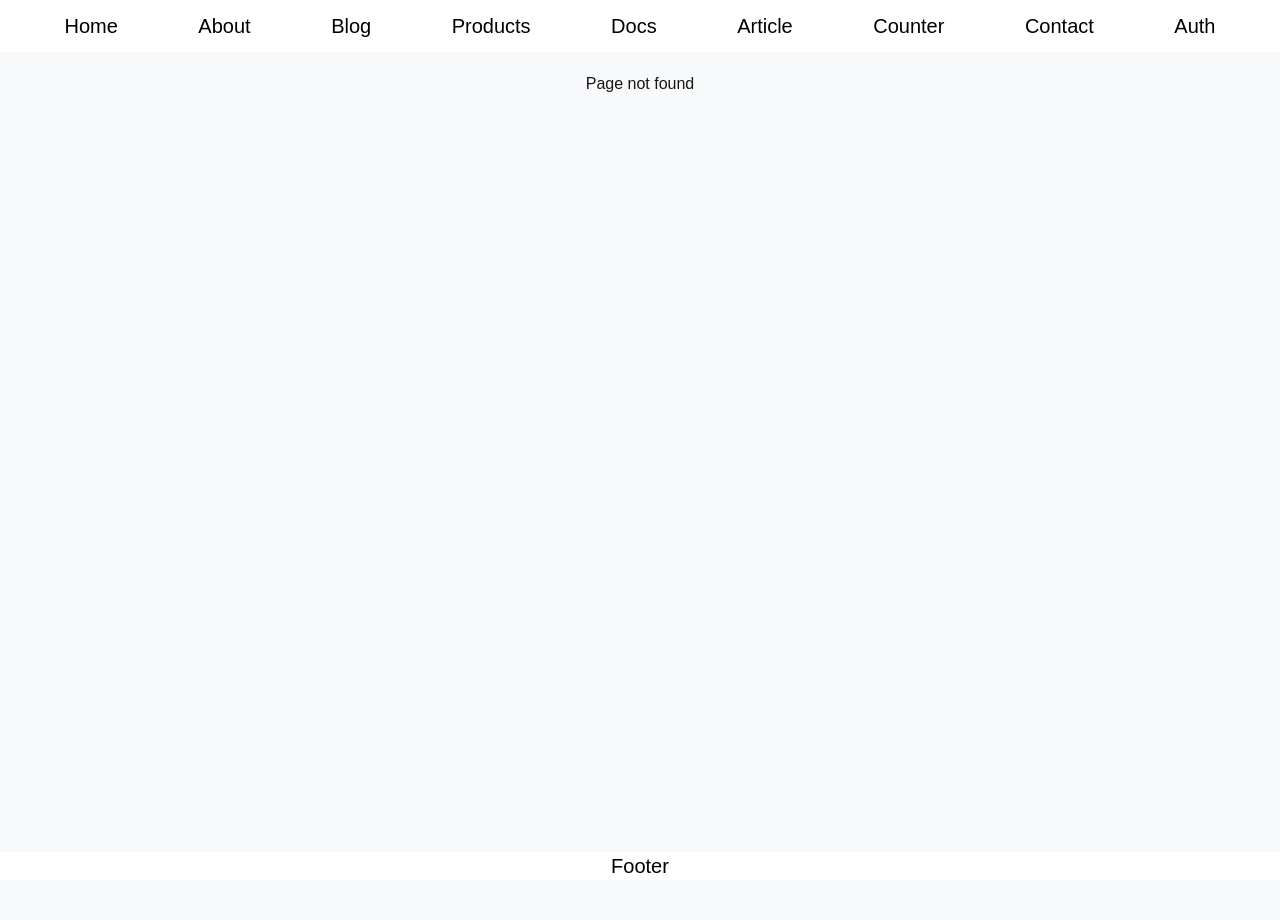
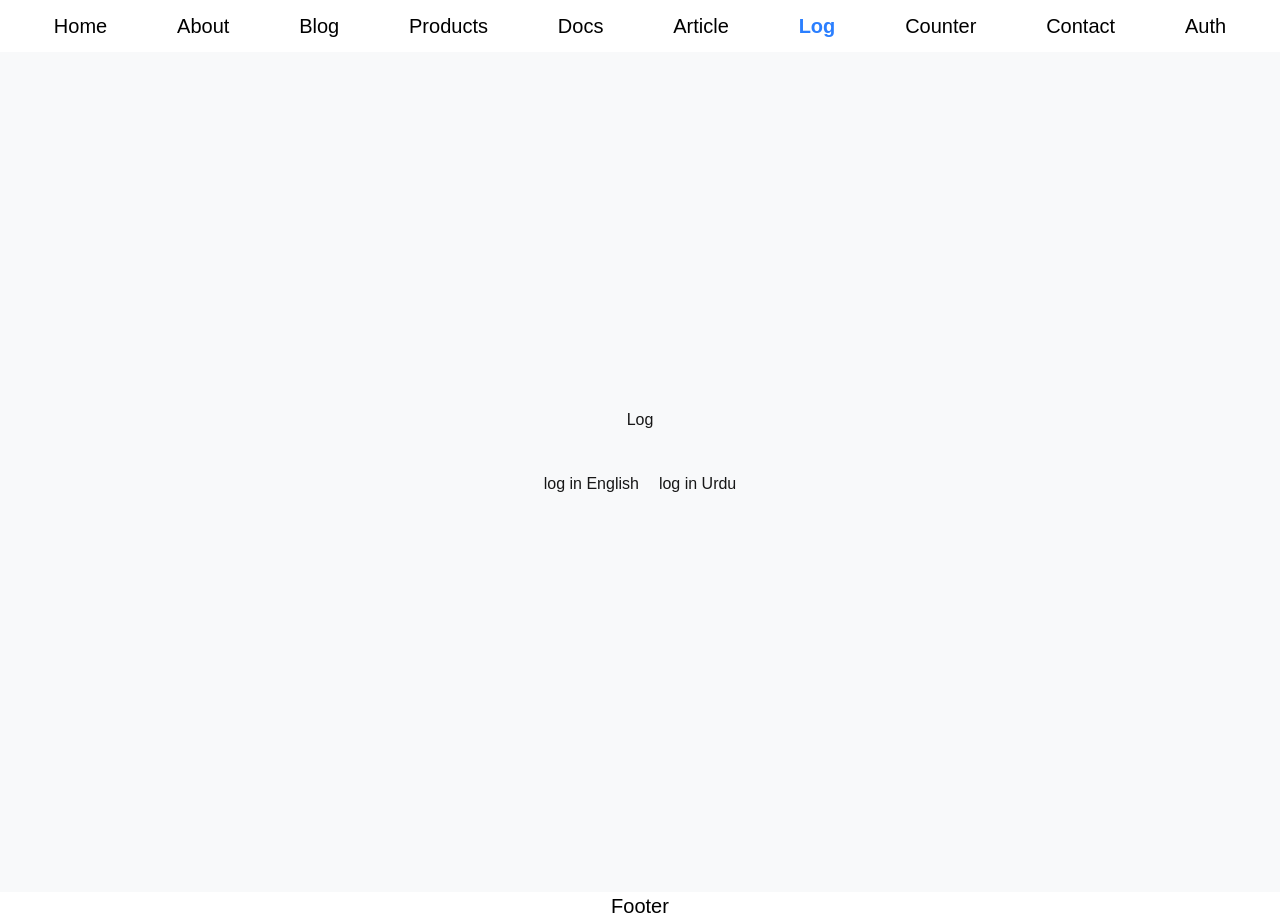
Before and after one commit to hasham0/next_js_tut, a Next.js app: page /log in a window 1280 px wide. Before the commit this address had no page. Before the commit the page ends 880 px from the top, so only its background shows below. Built offline with nearby package versions, Linux system fonts and the light colour scheme.

Commit message:
clinet params & search params

```diff
--- /dev/null
+++ b/src/app/(params-search-params)/(client)/log/[logId]/page.tsx
@@ -0,0 +1,35 @@
+"use client";
+
+import { use } from "react";
+import Link from "next/link";
+
+type Props = {
+  params: Promise<{ logId: string }>;
+  searchParams: Promise<{ lang: string }>;
+};
+
+export default function LetterPage({ params, searchParams }: Props) {
+  const { logId } = use(params);
+  const { lang } = use(searchParams);
+  return (
+    <div>
+      <p>
+        Log ID:&nbsp;
+        {logId.split(/-/g).map((name, index) => (
+          <span key={index}>{name[0].toUpperCase() + name.slice(1)} </span>
+        ))}
+      </p>
+      <p>Language: {lang[0].toUpperCase() + lang.slice(1)}</p>
+      <p className="text-gray-600 dark:text-gray-400 my-4 max-w-lg mx-auto">
+        Lorem, ipsum dolor sit amet consectetur adipisicing elit. Fugiat minima
+        veniam nihil. Nisi rem excepturi impedit est inventore, dicta, voluptas
+        asperiores dolorem officiis autem ipsa obcaecati omnis nesciunt eveniet.
+        Eius laboriosam impedit ex beatae quod, ad corrupti maiores doloremque
+        iusto eligendi mollitia optio nam natus rem ipsum quis eos! Illum!
+      </p>{" "}
+      <div className="border-2 border-gray-400 bg-gray-400 flex justify-center items-center w-full py-2 my-10">
+        <Link href={`/log`}>Back to Logs</Link>
+      </div>
+    </div>
+  );
+}
--- /dev/null
+++ b/src/app/(params-search-params)/(client)/log/layout.tsx
@@ -0,0 +1,18 @@
+import { ReactNode } from "react";
+import { Metadata } from "next";
+
+type Props = {
+  children: ReactNode;
+};
+
+export const metadata: Metadata = {
+  title: "Log",
+};
+
+export default function LogLayout({ children }: Props) {
+  return (
+    <div className="min-h-screen w-full flex items-center justify-center">
+      {children}
+    </div>
+  );
+}
--- /dev/null
+++ b/src/app/(params-search-params)/(client)/log/page.tsx
@@ -0,0 +1,19 @@
+import { Metadata } from "next";
+import Link from "next/link";
+
+export const metadata: Metadata = {
+  title: "Log",
+};
+
+type Props = {};
+export default function Log({}: Props) {
+  return (
+    <div>
+      <h1>Log</h1>
+      <div className="flex justify-center gap-5 m-10">
+        <Link href="/log/news-log?lang=en">log in English</Link>
+        <Link href="/log/news-log?lang=urdu">log in Urdu</Link>
+      </div>
+    </div>
+  );
+}
--- /dev/null
+++ b/src/app/(params-search-params)/(server)/article/layout.tsx
@@ -0,0 +1,13 @@
+import { ReactNode } from "react";
+
+type Props = {
+  children: ReactNode;
+};
+
+export default function ArticleLayout({ children }: Props) {
+  return (
+    <div className="min-h-screen w-full flex items-center justify-center">
+      {children}
+    </div>
+  );
+}
--- a/src/components/header.tsx
+++ b/src/components/header.tsx
@@ -14,6 +14,7 @@ const Header = ({}: Props) => {
     { href: "/products", label: "Products" },
     { href: "/docs", label: "Docs" },
     { href: "/article", label: "Article" },
+    { href: "/log", label: "Log" },
     { href: "/counter", label: "Counter" },
     { href: "/contact", label: "Contact" },
     { href: "/login", label: "Auth" },
```
Also changed, not shown: src/app/(params-search-params)/(server)/article/[articleId]/page.tsx (renamed from src/app/(params-search-params)/article/[articleId]/page.tsx), src/app/(params-search-params)/(server)/article/page.tsx (renamed from src/app/(params-search-params)/article/page.tsx).
